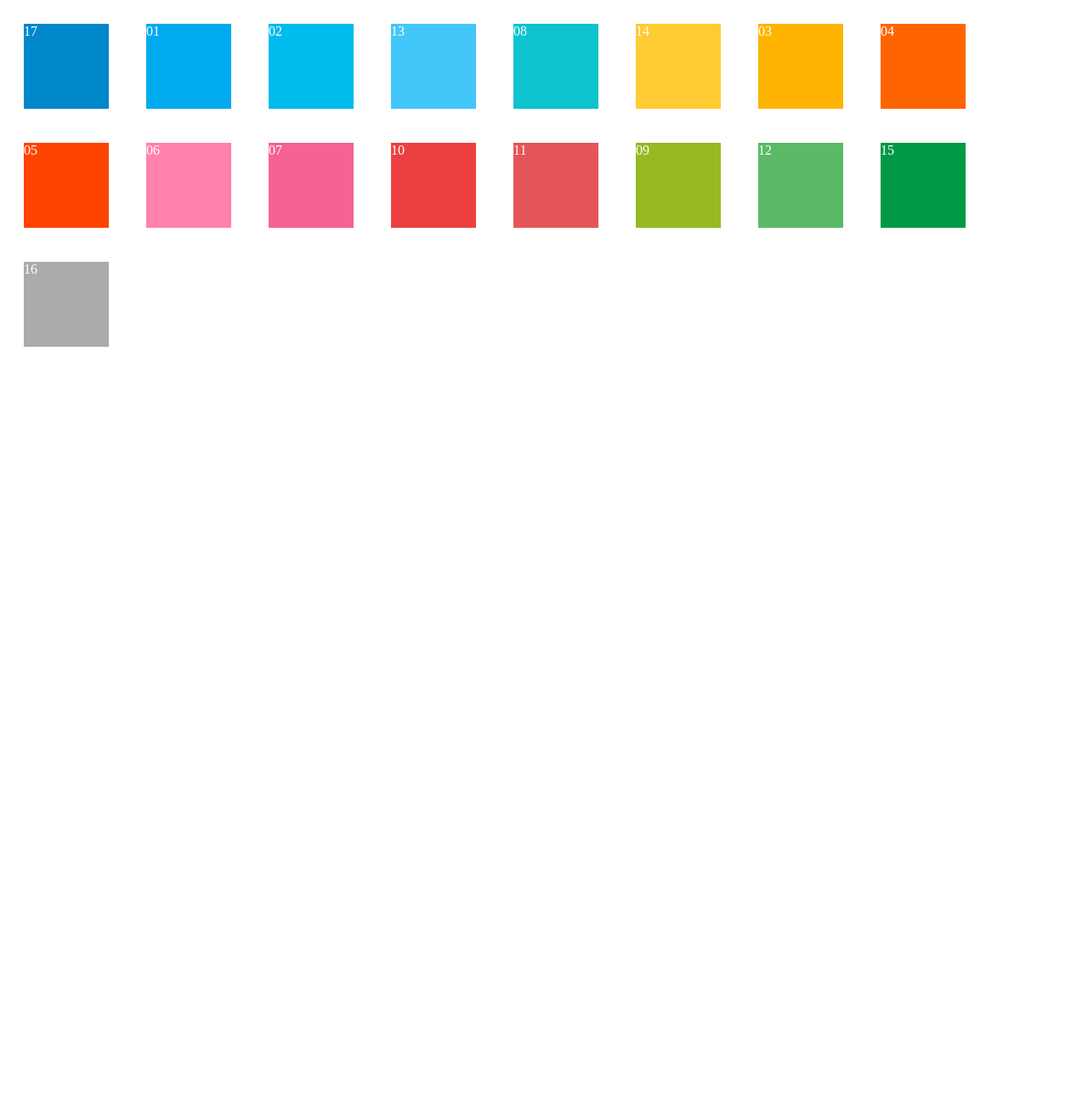
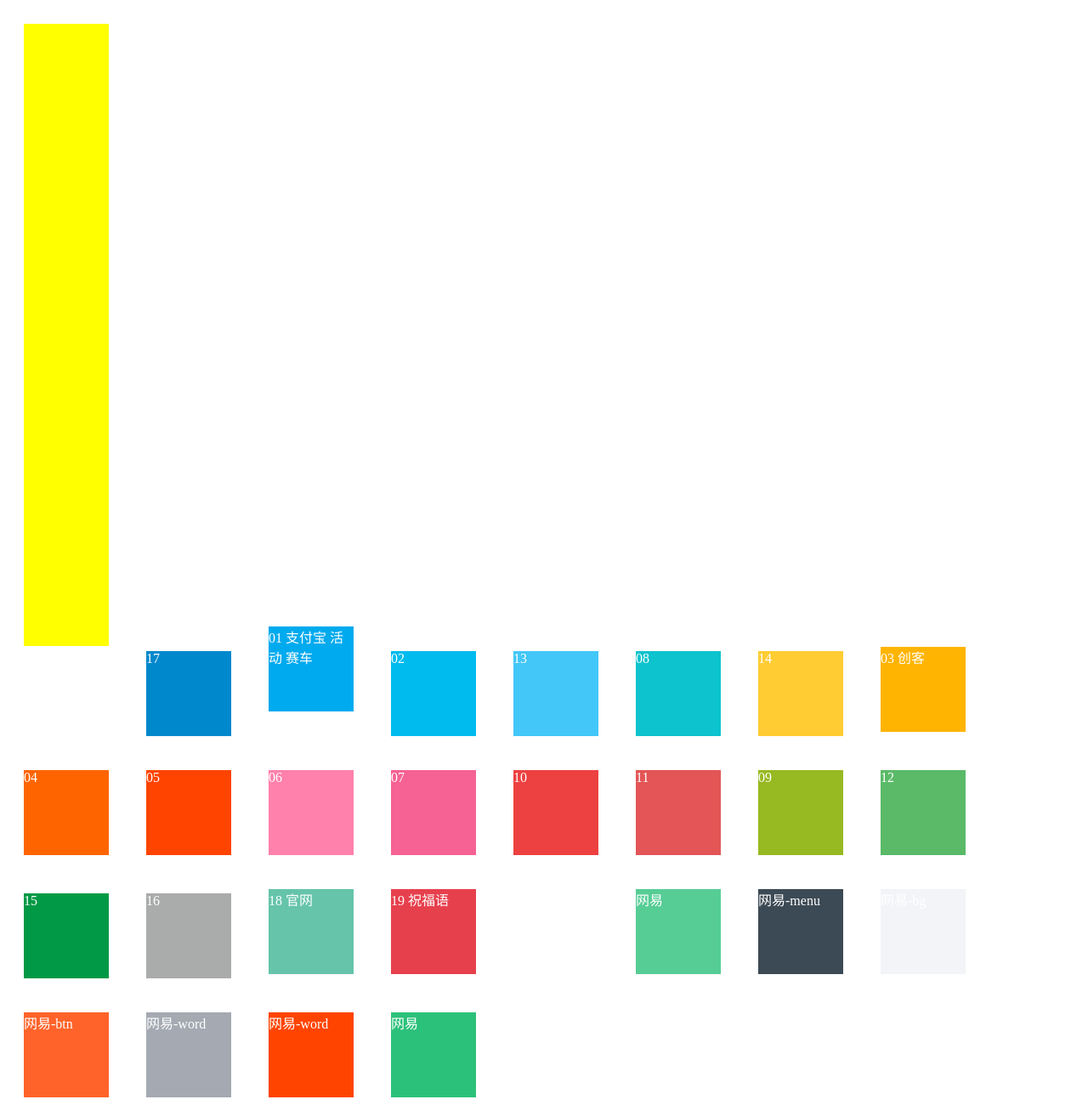
Before and after one commit to sanmao3/sanmao3.github.com, a website: page examples/color.html in a window 1280 px wide. Shown: the whole page at 85% size. Before the commit the page ends 800 px from the top, so only its background shows below. Drawn offline with Linux system fonts and the light colour scheme.

```diff
--- a/examples/color.html
+++ b/examples/color.html
@@ -12,17 +12,26 @@
 				margin: 20px;
 				color: #FFFFFF;
 			}
+
+			.demo{
+				width: 100px;
+				padding-top: 50%;
+				background-color: yellow;
+			}
 		</style>
 	</head>
 	<body>
+
+		<div class='demo'></div>
+
 		<div style="background-color: #08C;">17</div>
-		<div style="background-color: #00aaee;">01</div>
+		<div style="background-color: #00aaee;">01 支付宝 活动 赛车</div>
 		<div style="background-color: #00bbee;">02</div>
 		<div style="background-color: #43c7f9;">13</div>
 		<div style="background-color: #0dc3ce;">08</div>
 
 		<div style="background-color: #fc3;">14</div>
-		<div style="background-color: #ffb401;">03</div>
+		<div style="background-color: #ffb401;">03 创客</div>
 		<div style="background-color: #fe6501;">04</div>
 		<div style="background-color: #ff4400;">05</div>
 		<div style="background-color: #ff81ac;">06</div>
@@ -41,8 +50,18 @@
 		<div style="background-color: #aaabab;">16</div>
 
 
-		<div style="background-color: #fff;">18</div>
-		<div style="background-color: #fff;">19</div>
+		<div style="background-color: #65c4aa;">18 官网</div>
+		<div style="background-color: #e7404d;">19 祝福语</div>
 		<div style="background-color: #fff;">20</div>
+
+
+
+		<div style="background-color: #56cd95;">网易</div>
+		<div style="background-color: #3c4a55;">网易-menu</div>
+		<div style="background-color: #f2f4f7;">网易-bg</div>
+		<div style="background-color: #ff632a;">网易-btn</div>
+		<div style="background-color: #a4a9b2;">网易-word</div>
+		<div style="background-color: #ff4400;">网易-word</div>
+		<div style="background-color: #2cc17b;">网易</div>
 	</body>
 </html>
```
Also changed, not shown: docs/app.md (+5 -0 lines), 1 other file.
